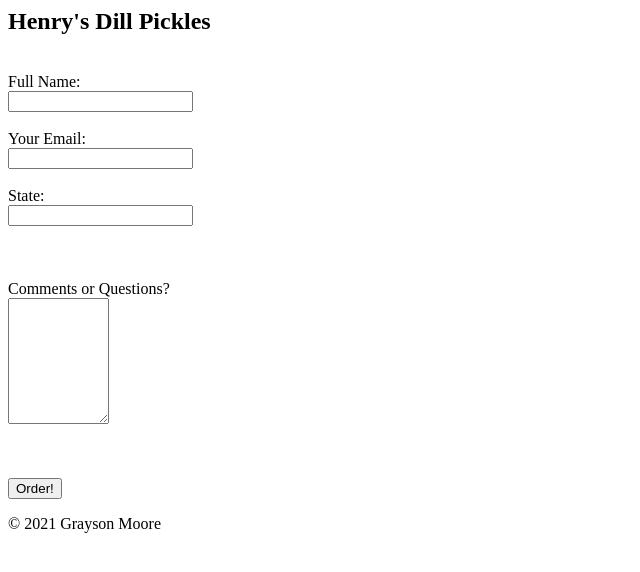
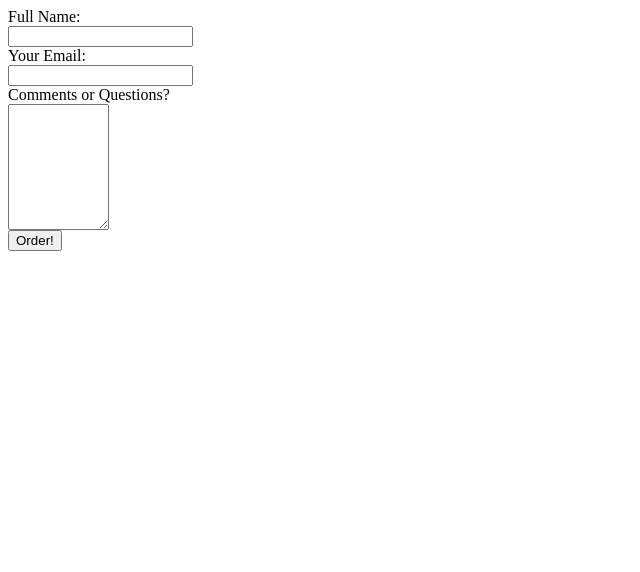
Before and after one commit to GraysonMoore/emailTest, a plain HTML site: page index.html in a window 1280 px wide. Shown: the whole page, without its empty margins (0-640 px from the left). Drawn offline with nearby package versions, Linux system fonts and the light colour scheme.

Commit message:
Update index.html

```diff
--- a/index.html
+++ b/index.html
@@ -6,41 +6,17 @@
 	</head>
 
 	<body>
-		<!--This new taste has more of everything! In other words, less "cucumber", more "pickle" flavor!! Try it out, and tell us what you think or email us at ghmmoore@Gmail.com!!-->
-		<div class="body">
-			<section>
-				<h1 class="head">Henry's Dill Pickles</h1>
-
-			</section>
-			<br>
-
-
 		<form>
-					<div class="emailInfo">
-
 			<label for="emailTo" class="name">Full Name:</label><br>
-						<input type="text" id="emailTo" name="name" required><br><br>
+			<input type="text" id="emailTo" name="name" required><br>
 
 			<label for="emailFrom" class="email">Your Email:</label><br>
-						<input type="email" id="emailFrom" name="email" required><br><br>
-
-						<label for="state">State:</label><br>
-						<input type="text" id="state" name="state" required><br><br>
-						<br><br>
+			<input type="email" id="emailFrom" name="email" required><br>
 
 			<label for="comments">Comments or Questions?</label><br>
-						<textarea id="comments" name="comments" cols="10" rows="8"></textarea><br><br><br>
-					</div><br>
+			<textarea id="comments" name="comments" cols="10" rows="8"></textarea><br>
 
 			<input type="submit" value="Order!" name="submit" class="sendButton" id="sendButton">
 		</form>
-
-
-			<footer>&copy; 2021 Grayson Moore</footer>
-		</div>
-		<script src="https://ajax.googleapis.com/ajax/libs/jquery/3.5.1/jquery.min.js"></script>
-		<script src="script.js"></script>
-
 	</body>
-
 </html>
```
Lines whose indentation alone changed are shown as unchanged.
